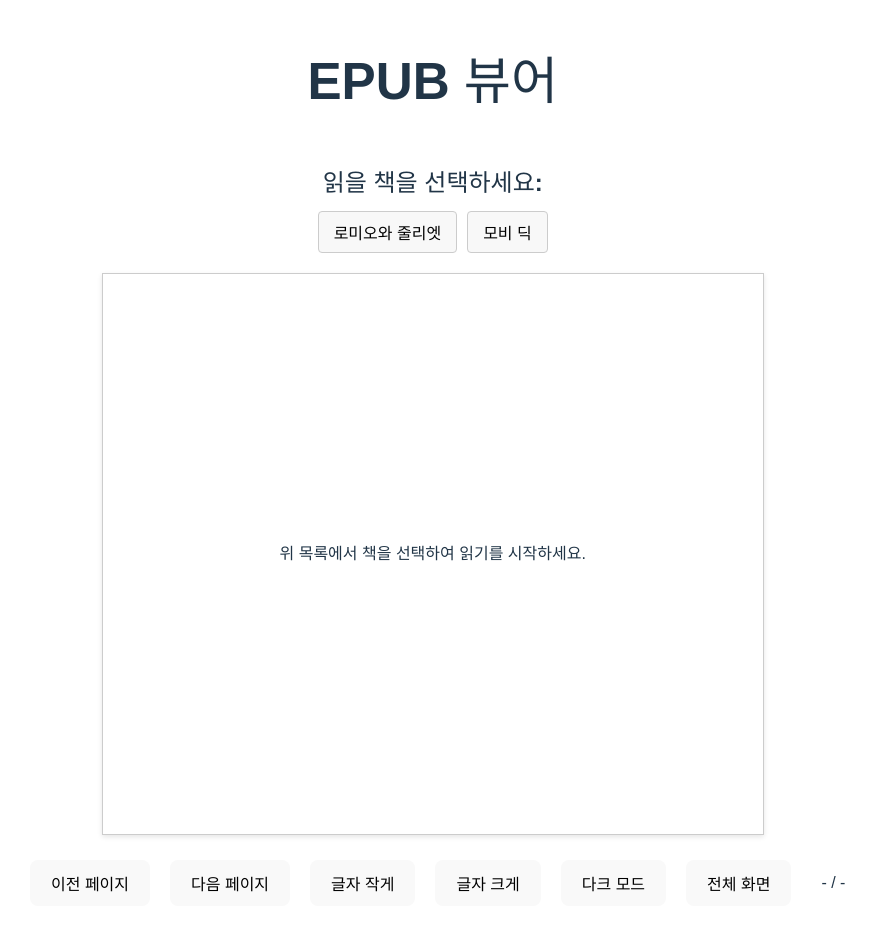
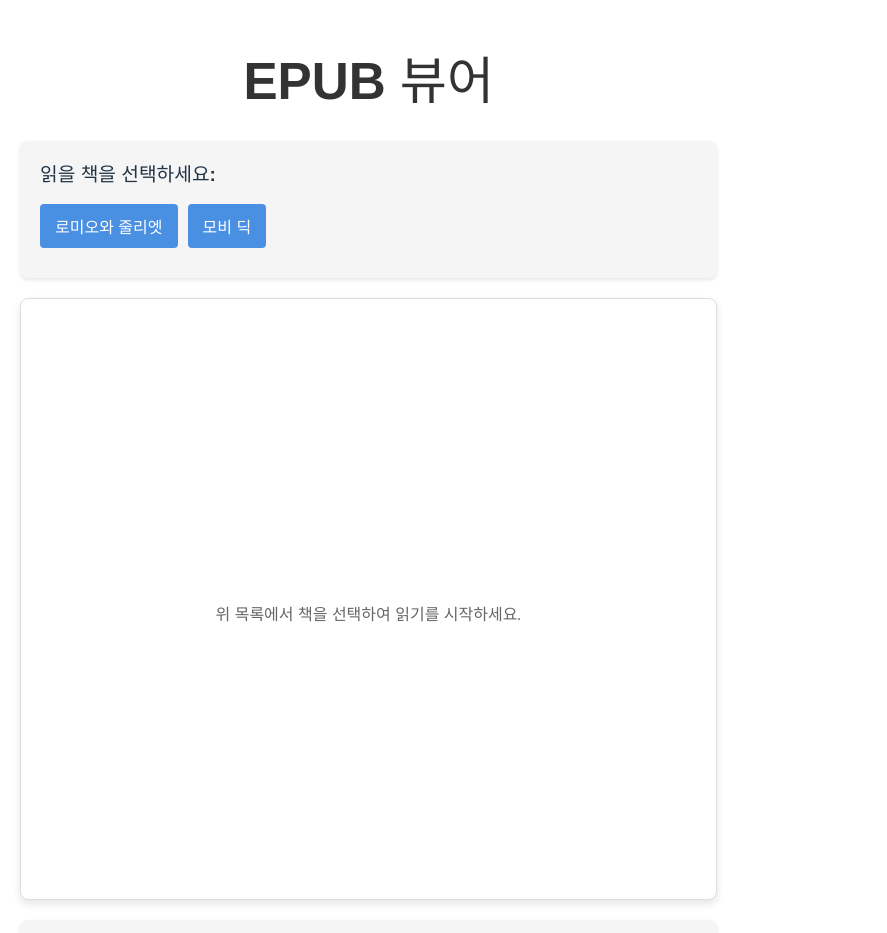
Before and after one commit to Yeongil-Park/epub.js, a React (Vite) app in the folder my-ebook-viewer/: page / in a window 1280 px wide. Shown: the top 933 px of the page, without its empty margins (0-887 px from the left). Built offline with nearby package versions, Linux system fonts and the light colour scheme.

Commit message:
fix: 페이지 보기 관련 오류 수정 및 UI 개선

```diff
--- a/my-ebook-viewer/src/App.css
+++ b/my-ebook-viewer/src/App.css
@@ -1,107 +1,120 @@
-/* 전체 앱 컨테이너 스타일 */
 .App {
-  display: flex;
-  flex-direction: column; /* 요소들을 세로로 배치 */
-  align-items: center; /* 요소들을 가로축 중앙 정렬 */
-  min-height: 100vh; /* 최소 높이를 화면 전체 높이로 */
-  padding: 20px; /* 앱 내부 여백 */
-  box-sizing: border-box; /* padding이 너비/높이에 포함되도록 */
-  font-family: sans-serif; /* 기본 폰트 설정 */
+  max-width: 1200px;
+  margin: 0 auto;
+  padding: 20px;
+  font-family: "Noto Sans KR", sans-serif;
 }
 
-/* 책 선택 영역 스타일 */
+h1 {
+  text-align: center;
+  color: #333;
+  margin-bottom: 30px;
+}
+
 .book-selector {
-  margin-bottom: 20px; /* 아래쪽 여백 */
-  text-align: center; /* 내부 요소 가운데 정렬 */
+  background-color: #f5f5f5;
+  padding: 20px;
+  border-radius: 8px;
+  margin-bottom: 20px;
+  box-shadow: 0 2px 4px rgba(0, 0, 0, 0.1);
 }
 
 .book-selector h2 {
-  margin-bottom: 10px; /* 제목 아래 여백 */
+  margin-top: 0;
+  font-size: 1.2rem;
+  margin-bottom: 15px;
 }
 
 .book-selector button {
-  margin: 0 5px; /* 버튼 좌우 여백 */
-  padding: 8px 15px; /* 버튼 내부 여백 */
-  cursor: pointer; /* 마우스 커서 모양 변경 */
-  border: 1px solid #ccc; /* 버튼 테두리 */
-  background-color: #f8f8f8; /* 버튼 배경색 */
-  border-radius: 4px; /* 버튼 모서리 둥글게 */
+  background-color: #4a90e2;
+  color: white;
+  border: none;
+  padding: 10px 15px;
+  margin-right: 10px;
+  margin-bottom: 10px;
+  border-radius: 4px;
+  cursor: pointer;
+  transition: background-color 0.2s;
 }
 
 .book-selector button:hover {
-  background-color: #eee; /* 마우스 올렸을 때 배경색 변경 */
+  background-color: #357abd;
 }
 
 .book-selector button:disabled {
-  cursor: default; /* 비활성화 시 커서 모양 */
-  opacity: 0.6; /* 비활성화 시 투명도 */
-  background-color: #eee; /* 비활성화 시 배경색 */
+  background-color: #6aa0e2;
+  cursor: default;
 }
 
-/* EPUB 뷰어 컨테이너 스타일 */
 .viewer-container {
-  width: 80%; /* 너비 설정 */
-  max-width: 800px; /* 최대 너비 제한 */
-  height: 70vh; /* 높이를 화면 높이의 70%로 설정 */
-  border: 1px solid #ccc; /* 테두리 */
-  background-color: #fff; /* 배경색 (텍스트 가독성 위해) */
-  display: flex; /* 내부 요소 정렬 위해 */
-  justify-content: center; /* 메시지 등 가로 중앙 정렬 */
-  align-items: center; /* 메시지 등 세로 중앙 정렬 */
-  box-shadow: 0 2px 5px rgba(0, 0, 0, 0.1); /* 약간의 그림자 효과 */
+  border: 1px solid #ddd;
+  border-radius: 8px;
+  overflow: hidden;
+  height: 600px;
+  position: relative;
+  box-shadow: 0 4px 8px rgba(0, 0, 0, 0.1);
+  background-color: white;
+  margin-bottom: 20px;
 }
 
-/* 실제 EPUB 내용이 렌더링될 div 스타일 */
-.epub-viewer {
-  width: 100%; /* 컨테이너 너비에 맞춤 */
-  height: 100%; /* 컨테이너 높이에 맞춤 */
-  overflow: hidden; /* epubjs가 내부 스크롤/페이지네이션 관리 */
+.viewer-container p {
+  display: flex;
+  height: 100%;
+  justify-content: center;
+  align-items: center;
+  color: #666;
+  font-style: italic;
 }
 
-/* 네비게이션 버튼 영역 스타일 */
-.navigation {
-  margin-top: 15px; /* 뷰어 컨테이너와의 간격 */
-  text-align: center; /* 버튼들 가운데 정렬 */
-}
-
-.navigation button {
-  margin: 0 10px; /* 버튼 좌우 여백 */
-  padding: 10px 20px; /* 버튼 내부 여백 */
-  cursor: pointer; /* 마우스 커서 모양 */
-  border: 1px solid #ccc;
-  background-color: #f8f8f8;
-  border-radius: 4px;
-}
-
-.navigation button:hover {
-  background-color: #eee;
+.epub-viewer {
+  height: 100%;
+  width: 100%;
 }
 
 .controls {
-  margin-top: 20px;
   display: flex;
+  flex-wrap: wrap;
+  gap: 10px;
   justify-content: center;
+  align-items: center;
+  padding: 15px;
+  background-color: #f5f5f5;
+  border-radius: 8px;
+  box-shadow: 0 2px 4px rgba(0, 0, 0, 0.1);
 }
 
 .controls button {
-  margin: 0 10px;
-  padding: 10px 20px;
+  background-color: #4a90e2;
+  color: white;
+  border: none;
+  padding: 8px 12px;
+  border-radius: 4px;
   cursor: pointer;
+  font-weight: bold;
+  transition: background-color 0.2s;
 }
 
-.controls {
-  margin-top: 20px;
-  display: flex;
-  justify-content: center;
-  align-items: center; /* 세로 가운데 정렬 추가 */
-}
-
-.controls button {
-  margin: 0 10px;
-  padding: 10px 20px;
-  cursor: pointer;
+.controls button:hover {
+  background-color: #357abd;
 }
 
 .page-info {
-  margin-left: 20px; /* 페이지 정보와 버튼 사이 간격 */
+  margin: 0 15px;
+  color: #555;
+  font-weight: bold;
 }
+
+@media (max-width: 768px) {
+  .viewer-container {
+    height: 400px;
+  }
+
+  .controls {
+    flex-direction: column;
+  }
+
+  .controls button {
+    width: 100%;
+    margin-bottom: 8px;
+  }
+}
--- a/my-ebook-viewer/src/App.jsx
+++ b/my-ebook-viewer/src/App.jsx
@@ -18,6 +18,8 @@ function App() {
   ];
 
   useEffect(() => {
+    console.log("selectedBookPath 변경:", selectedBookPath); // 추가
+
     if (!selectedBookPath) {
       return;
     }
@@ -33,9 +35,12 @@ function App() {
           newRendition = await newBook.renderTo(viewerRef.current, {
             width: "100%",
             height: "100%",
+            spread: "always", // 추가
           });
           setRendition(newRendition);
           await newRendition.display();
+
+          console.log("EPUB 렌더링 성공:", newRendition); // 추가
 
           updatePageInfo(newRendition);
           applyTheme(newRendition, isDarkMode);
```
